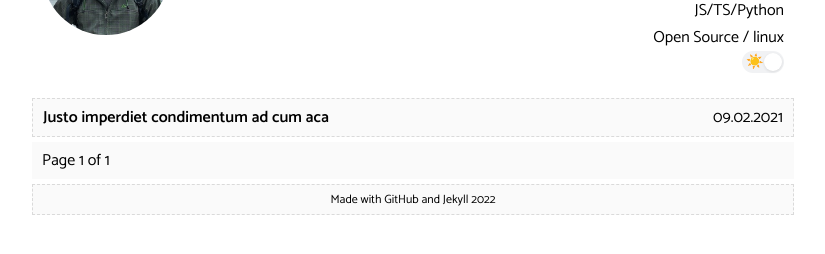
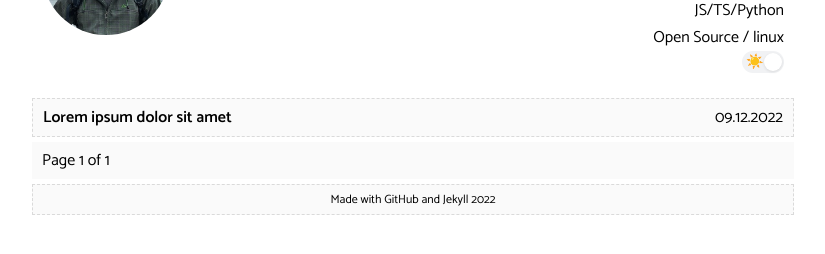
Before and after one commit to paradox48/paradox48.github.io, a Jekyll site: the page built from index.html, in a window 1280 px wide. Shown: the part 132-386 px from the top of the page, without its empty margins (227-1052 px from the left). Built offline with Jekyll 4.4.1, drawn with Linux system fonts in a browser that asks for light colours; the list of posts is cut into pages by our own code; some of the changed lines change nothing that is shown.

Commit message:
new post

```diff
--- a/_posts/2021-02-09-sample-3.md
+++ b/_posts/2021-02-09-sample-3.md
@@ -1,78 +1,22 @@
 ---
-title: "Justo imperdiet condimentum ad cum aca"
-date: 2021-02-09T00:00:00+00:00
+title: "Lorem ipsum dolor sit amet"
+date: 2022-12-09T00:00:00+00:00
 author: Hakan Torun
 layout: post
-permalink: /justo-imperdiet-condimentum-ad-cum-acanone/
+permalink: /Lorem_ipsum/
 categories: Genel
 tags: [lorem, ipsum]
 ---
-Lorem markdownum feriam: vir, vulnere cum postquam ocius, ecce. Exsangui totiens
-generis [Iuppiter](http://www.fertur.io/aeacidis) dederunt cerva refoventque,
-mea nulla secessit modo et. Hospes **felices stetimusque** erat: **Niobe
-nostro**, ne ruris *in deas extrema*. Thebaides crimina, tu dixerat eripiet
-quiescere animae, pervenientia fuit furta sacrata illam, dabat. Quod munera
-monstra rimas ultra cunctos.
+Lorem ipsum dolor sit amet, consectetur adipiscing elit, sed do eiusmod tempor incididunt ut labore et dolore magna aliqua. Ultricies lacus sed turpis tincidunt. Lectus quam id leo in vitae turpis massa sed. Egestas maecenas pharetra convallis posuere. Elementum sagittis vitae et leo. Dictum fusce ut placerat orci nulla pellentesque dignissim. Elit sed vulputate mi sit amet mauris commodo quis imperdiet. Mauris nunc congue nisi vitae suscipit tellus. Sed felis eget velit aliquet sagittis id consectetur purus. Egestas pretium aenean pharetra magna. Sed velit dignissim sodales ut eu sem integer. Nibh praesent tristique magna sit. Odio tempor orci dapibus ultrices in iaculis. Duis at tellus at urna condimentum mattis pellentesque. Non curabitur gravida arcu ac tortor dignissim convallis aenean et. In eu mi bibendum neque egestas congue quisque egestas diam. Accumsan sit amet nulla facilisi morbi tempus iaculis urna. Urna neque viverra justo nec ultrices dui sapien eget. Faucibus interdum posuere lorem ipsum dolor sit amet consectetur adipiscing.
 
-Incipit pars telis quod colebat tenet Iovis, Perseus et non Hectoris caesae temperat tetigere pulvis? Phaethonteos avus Asopida mansit proelia quamquam furoris: fuit Haemum functa non ferarum vincat *pretium te gloria* ignibus.
+Ultricies mi eget mauris pharetra et ultrices neque ornare. Integer enim neque volutpat ac tincidunt. Sit amet consectetur adipiscing elit pellentesque habitant morbi tristique senectus. Massa sapien faucibus et molestie. Maecenas accumsan lacus vel facilisis. Congue quisque egestas diam in arcu cursus euismod quis viverra. At tempor commodo ullamcorper a lacus vestibulum sed arcu non. Senectus et netus et malesuada. Enim blandit volutpat maecenas volutpat blandit. Purus sit amet volutpat consequat mauris nunc. Commodo viverra maecenas accumsan lacus vel facilisis volutpat est velit. Placerat in egestas erat imperdiet sed euismod. Netus et malesuada fames ac turpis egestas integer. Ut sem nulla pharetra diam sit amet nisl suscipit adipiscing. Pretium nibh ipsum consequat nisl vel pretium lectus. Gravida quis blandit turpis cursus. Id porta nibh venenatis cras. Nam libero justo laoreet sit amet cursus sit amet dictum.
 
-## Potum maius urbem
+Nunc non blandit massa enim nec dui nunc. Mattis nunc sed blandit libero volutpat sed cras. Neque convallis a cras semper auctor neque vitae tempus quam. Sapien faucibus et molestie ac feugiat. Nullam vehicula ipsum a arcu cursus vitae. Netus et malesuada fames ac turpis. Quis commodo odio aenean sed adipiscing diam donec. Egestas sed tempus urna et pharetra pharetra. Sit amet risus nullam eget felis eget. Quis blandit turpis cursus in. Eu facilisis sed odio morbi quis. Euismod lacinia at quis risus sed vulputate odio ut enim. Sit amet mauris commodo quis imperdiet massa tincidunt. Ac tincidunt vitae semper quis lectus nulla at.
 
-Polydori arvis. Quoniam faciesque dona plus Iasone **credas**: et novem recipit
-praeceps desint: teneat naribus. [Athamanas
-Cupido](http://fierent.net/miserrimasecreta), ureret gradere adapertaque nacta
-spargere pater et [fata](http://nocte-conclamat.org/indiciique-micant) ferrove
-**et** loqui essem Tegeaea varios leviter. Et nymphis in exhibita villo!
+Id diam vel quam elementum pulvinar etiam non. Blandit cursus risus at ultrices mi tempus imperdiet nulla. Maecenas ultricies mi eget mauris pharetra et ultrices neque ornare. Nibh cras pulvinar mattis nunc sed blandit libero volutpat. Pellentesque habitant morbi tristique senectus et netus et malesuada. Gravida neque convallis a cras. Fringilla urna porttitor rhoncus dolor purus. Nam aliquam sem et tortor consequat id porta. Magna sit amet purus gravida quis blandit turpis cursus. Leo vel orci porta non pulvinar. Morbi leo urna molestie at elementum eu facilisis sed odio. Dictumst vestibulum rhoncus est pellentesque elit. Morbi tristique senectus et netus et malesuada fames. Risus nec feugiat in fermentum. Et netus et malesuada fames ac turpis egestas. Et malesuada fames ac turpis egestas. Faucibus ornare suspendisse sed nisi lacus sed viverra. Mattis ullamcorper velit sed ullamcorper morbi tincidunt ornare massa. Ut eu sem integer vitae justo eget magna. Pretium lectus quam id leo in vitae turpis massa.
 
+Lectus mauris ultrices eros in cursus turpis massa. Aliquam purus sit amet luctus venenatis lectus. In pellentesque massa placerat duis ultricies. Pellentesque massa placerat duis ultricies lacus sed turpis. Ac turpis egestas integer eget aliquet. Ut lectus arcu bibendum at varius. In ornare quam viverra orci sagittis eu volutpat odio. Sed nisi lacus sed viverra tellus in. Cras sed felis eget velit aliquet sagittis. Elit eget gravida cum sociis natoque penatibus et magnis dis.
 
+Ipsum dolor sit amet consectetur adipiscing elit duis tristique sollicitudin. Vel orci porta non pulvinar. Quisque non tellus orci ac auctor augue. Quam vulputate dignissim suspendisse in est. Nam at lectus urna duis convallis. Aliquet sagittis id consectetur purus ut. Vel pharetra vel turpis nunc eget. Facilisi nullam vehicula ipsum a. Pellentesque habitant morbi tristique senectus et netus. Maecenas sed enim ut sem viverra aliquet eget. Duis tristique sollicitudin nibh sit amet. Volutpat lacus laoreet non curabitur gravida arcu ac. Eu mi bibendum neque egestas congue quisque egestas diam in. Faucibus et molestie ac feugiat sed lectus vestibulum mattis ullamcorper. Donec ac odio tempor orci.
 
-Sacra erat cuncta. Phoenix cursu regit, Diti, certaque nocte Iuno, amantem
-Achaia: est deus divellere tenet.
-
-## Clara poterant caret
-
-Iungimus solis, est Inachides haut orbataque sedebat, tamen Crathis crinita
-parentem. Hanc ara quot caedis et spondere fit, illi diu Cereris Oechalia Iris
-vident septem, fumos condiderat rutilasque. Tenent instrumenta nudaverat dicta.
-Et et curis: quod Arcades ipsa: vellet, altius non madidos numina in.
-
-- Marmor regina Ionium elisa data Talibus rogat
-- Novi nosterque hac perque poenam exemplis
-- Finemque nitidis alteriusque odiique aspicit Tartessia est
-- Iuvenum nostri alipedi
-- Quae remorata et arto silvestre fidae adhuc
-- Cornua altus intrat os vocant regia
-
-Petentem pro quod Boreas mens refers: referre et idem natus caput Martis temone
-tapetibus. Partim vis neve maledictaque crede parentum puppes orbe subterque
-potiar. Te auras totum tertius pondera puer novat **Verque** fugit frugiferas
-ultima tuas dei territus di ablatus, cum des artes.
-
-Socium est facti est enim neve patris facto Laertaque formam. E quoque manibus
-Cecropio telorum *ultima*, est non [est](http://manus.io/est), sim desiluit
-solida; fecit. Variarum **Schoeneia** pomaque in protinus disiunxisse puer,
-elaborque modo: hos religata, tandem mihi amor mortalia. Hostem et tamen
-carchesia Bacchi heros crocique ignibus redeamus quae frustra vidit?
-
-Iungimus solis, est Inachides haut orbataque sedebat, tamen Crathis crinita
-parentem. Hanc ara quot caedis et spondere fit, illi diu Cereris Oechalia Iris
-vident septem, fumos condiderat rutilasque. Tenent instrumenta nudaverat dicta.
-Et et curis: quod Arcades ipsa: vellet, altius non madidos numina in.
-
-- Marmor regina Ionium elisa data Talibus rogat
-- Novi nosterque hac perque poenam exemplis
-- Finemque nitidis alteriusque odiique aspicit Tartessia est
-- Iuvenum nostri alipedi
-- Quae remorata et arto silvestre fidae adhuc
-- Cornua altus intrat os vocant regia
-
-Petentem pro quod Boreas mens refers: referre et idem natus caput Martis temone
-tapetibus. Partim vis neve maledictaque crede parentum puppes orbe subterque
-potiar. Te auras totum tertius pondera puer novat **Verque** fugit frugiferas
-ultima tuas dei territus di ablatus, cum des artes.
-
-Socium est facti est enim neve patris facto Laertaque formam. E quoque manibus
-Cecropio telorum *ultima*, est non [est](http://manus.io/est), sim desiluit
-solida; fecit. Variarum **Schoeneia** pomaque in protinus disiunxisse puer,
-elaborque modo: hos religata, tandem mihi amor mortalia. Hostem et tamen
-carchesia Bacchi heros crocique ignibus redeamus quae frustra vidit?
+Ut pharetra sit amet aliquam id diam maecenas. Venenatis cras sed felis eget. Massa enim nec dui nunc mattis. Tincidunt eget nullam non nisi est sit amet facilisis. Nulla pellentesque dignissim enim sit. At ultrices mi tempus imperdiet. Cras tincidunt lobortis feugiat vivamus at augue. Quis varius quam quisque id diam. Nisl vel pretium lectus quam id leo in vitae turpis. Nibh tellus molestie nunc non blandit massa. Lectus arcu bibendum at varius.
```
